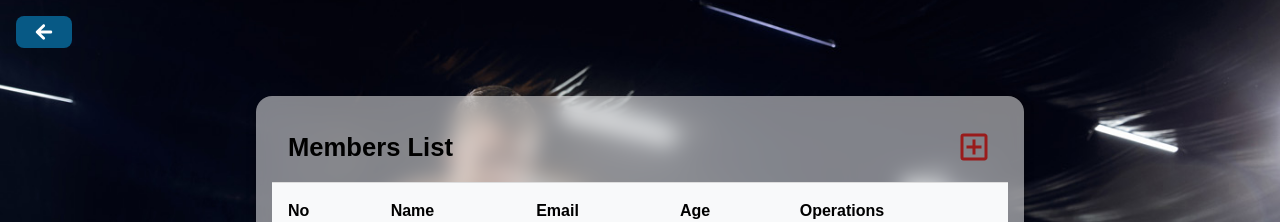
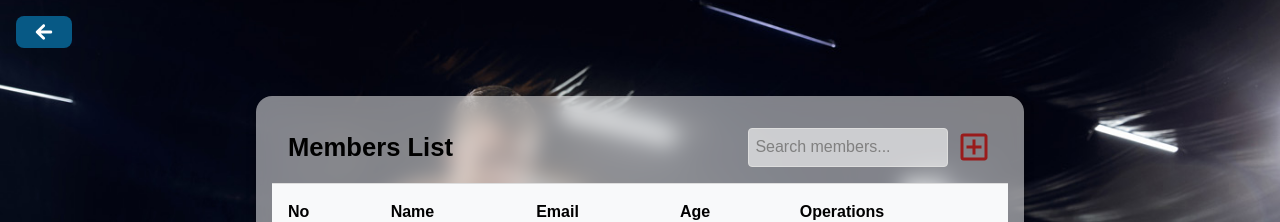
Before and after one commit to madhu99priya/Glorious-Fitness-Center, a React (Vite) app: page /admindashboard/members in a window 1280 px wide. Shown: the top 222 px of the page. Built offline with nearby package versions, Linux system fonts and the light colour scheme; no server answers.

Commit message:
searching in showmembers
5/30

```diff
--- a/src/pages/admin/Showmembers.jsx
+++ b/src/pages/admin/Showmembers.jsx
@@ -1,3 +1,4 @@
+
 
 import React, { useState, useEffect } from 'react';
 import axios from 'axios';
@@ -16,6 +17,7 @@ const Showmembers = () => {
   const [loading, setLoading] = useState(false);
   const [showPopup, setShowPopup] = useState(false);
   const [selectedMember, setSelectedMember] = useState(null);
+  const [searchQuery, setSearchQuery] = useState('');
 
   useEffect(() => {
     setLoading(true);
@@ -58,15 +60,21 @@ const Showmembers = () => {
     setSelectedMember(null);
   };
 
+  const handleSearchChange = (e) => {
+    setSearchQuery(e.target.value);
+  };
+
+  const filteredMembers = members.filter((member) =>
+    member.name.toLowerCase().includes(searchQuery.toLowerCase()) ||
+    member.email.toLowerCase().includes(searchQuery.toLowerCase())
+  );
+
   return (
     <div className='bg-cover bg-center h-screen' style={{ backgroundImage: `url(${Background})` }}>
       <BackbuttonContainer>
         <Backbutton destination='/admindashboard' />
       </BackbuttonContainer>
       <div className='flex justify-between items-center p-4'>
-        {/* <Link to='/admindashboard/members/create'>
-          <MdOutlineAddBox className='text-sky-800 text-4xl' />
-        </Link> */}
       </div>
 
       {loading ? (
@@ -77,9 +85,19 @@ const Showmembers = () => {
             <section className="table_header">
               <div className='flex justify-between items-center p-0'>
                 <h1>Members List</h1>
-                <Link to='/admindashboard/members/create'>
-                  <MdOutlineAddBox className='text-red-800 text-4xl' />
-                </Link>
+                <div className="flex items-center gap-2">
+                  <SearchBar>
+                    <input
+                      type="text"
+                      placeholder="Search members..."
+                      value={searchQuery}
+                      onChange={handleSearchChange}
+                    />
+                  </SearchBar>
+                  <Link to='/admindashboard/members/create'>
+                    <MdOutlineAddBox className='text-red-800 text-4xl' />
+                  </Link>
+                </div>
               </div>
             </section>
             <section className="table_body">
@@ -94,7 +112,7 @@ const Showmembers = () => {
                   </tr>
                 </thead>
                 <tbody>
-                  {members.map((member, index) => (
+                  {filteredMembers.map((member, index) => (
                     <tr key={member._id} className='h-8'>
                       <td>{index + 1}</td>
                       <td>{member.name}</td>
@@ -148,7 +166,7 @@ const Section = styled.section`
     box-shadow: 0 4px 8px rgba(0, 0, 0, 0.5);
     border-radius: 1rem;
     overflow: hidden;
-    margin:4rem auto;
+    margin: 4rem auto;
     padding: 1rem;
   }
 
@@ -213,3 +231,20 @@ const BackbuttonContainer = styled.div`
   top: 1rem;
   left: 1rem;
 `;
+
+const SearchBar = styled.div`
+  input {
+    padding: 0.4rem;
+    border: 1px solid #ddd;
+    border-radius: 0.25rem;
+    outline: none;
+    width: 200px;
+    font-size: 1rem;
+    background-color: rgba(255, 255, 255, 0.6); /* Transparent background */
+    margin-left: 1rem;
+  }
+
+  input::placeholder {
+    color: gray;
+  }
+`;
```
